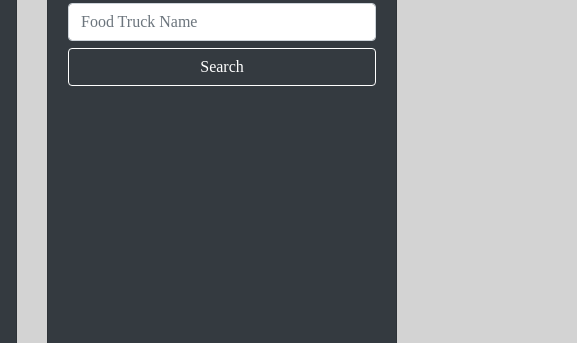
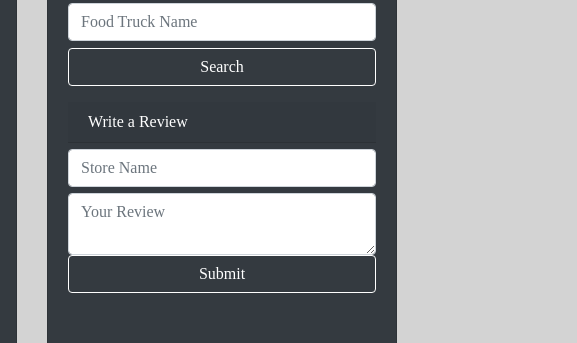
Before and after one commit to BrenBates/FoodTrux, a plain HTML site: page index.html in a window 1280 px wide. Shown: the part 169-512 px from the top of the page, 703-1280 px from the left. Drawn offline with nearby package versions, Linux system fonts and the light colour scheme; some packages are replaced by stand-ins of ours; no server answers.

Commit message:
Update index.html
Added City name for Sign up and added a review section

```diff
--- a/index.html
+++ b/index.html
@@ -76,6 +76,14 @@
                 <input id="search-food" type="text" class="form-control" placeholder="Food Type" />
                 <input id="search truckName" type="text" class="form-control" placeholder="Food Truck Name" />
                 <button type='submit' id='searchSubmit' class="btn btn-dark btn-block">Search</button>
+                <br>
+                <div class="card-header dark">
+                  Write a Review
+                </div>
+                <input id="review-storename" type="text" class="form-control" placeholder="Store Name" />
+                <textarea id="review-review" type="text" class="form-control" placeholder="Your Review" ></textarea>
+                <button type='submit' id='searchSubmit' class="btn btn-dark btn-block">Submit</button>
+
               </div>
             </form>
           </div>
@@ -110,6 +118,8 @@
               <input id="signup-displayname" type="text" class="form-control" placeholder="Food Truck Name" />
               <input id="signup-email" type="email" class="form-control" placeholder="Email" />
               <input id="signup-password" type="password" class="form-control" placeholder="Password" />
+              <input id="signup-city" type="text" class="form-control" placeholder="City (Input the City Yelp has you under)" />
+
             </div>
           </form>
         </div>
```
